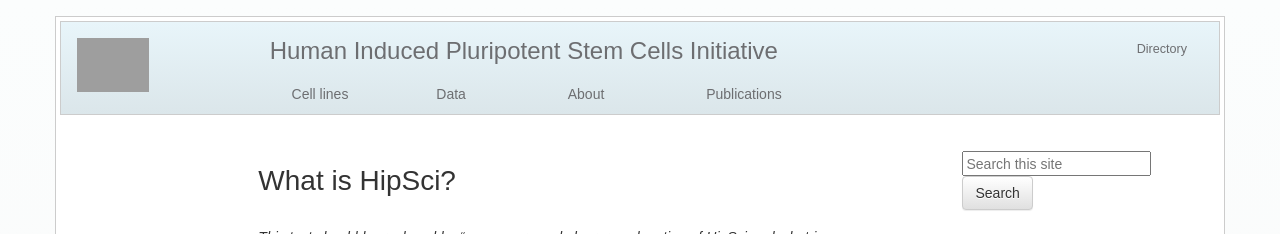
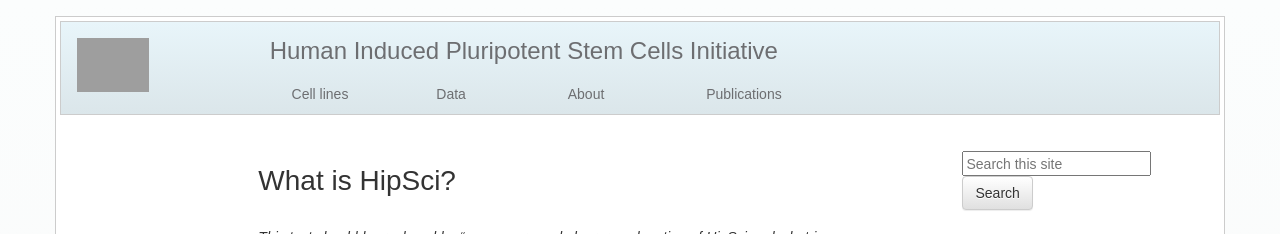
Before and after one commit to EMBL-EBI-GCA/gca_hipsci_website, a Jekyll site: the page built from index.html, in a window 1280 px wide and 900 px high. Shown: the top 234 px of the window. Built offline with Jekyll 4.4.1, drawn with Linux system fonts in a browser that asks for light colours; nearby versions of some CDN libraries; grey boxes are pictures that could not be loaded.

Commit message:
Moved the directory link from the header to the footer

```diff
--- a/_includes/footer.html
+++ b/_includes/footer.html
@@ -20,6 +20,7 @@
 <div class="col-md-2 col-sm-3 col-sm-offset-0 col-xs-4 col-xs-offset-2">
 <p><a href="http://www.twitter.com/hipsci">HipSci on Twitter</a></p>
 <p><a href="{{'/announcements/rss.xml' | prepend: site.baseurl}}">RSS Feed</a></p>
+<p><a href="{{'/directory' | prepend: site.baseurl}}">Site directory</a></p>
 </div>
 
 </div>
--- a/_includes/header.html
+++ b/_includes/header.html
@@ -5,9 +5,6 @@
         </div>
         <div class="col-sm-7 col-xs-7 col-md-8 col-lg-9">
             <h3>{{ site.data.hipsci.title_full }}</h3>
-        </div>
-        <div class="col-sm-2 col-xs-2 col-md-1 col-lg-1 links">
-            <a href="{{ '/directory' | prepend: site.baseurl }}">Directory</a>
         </div>
 
         <nav>
```
